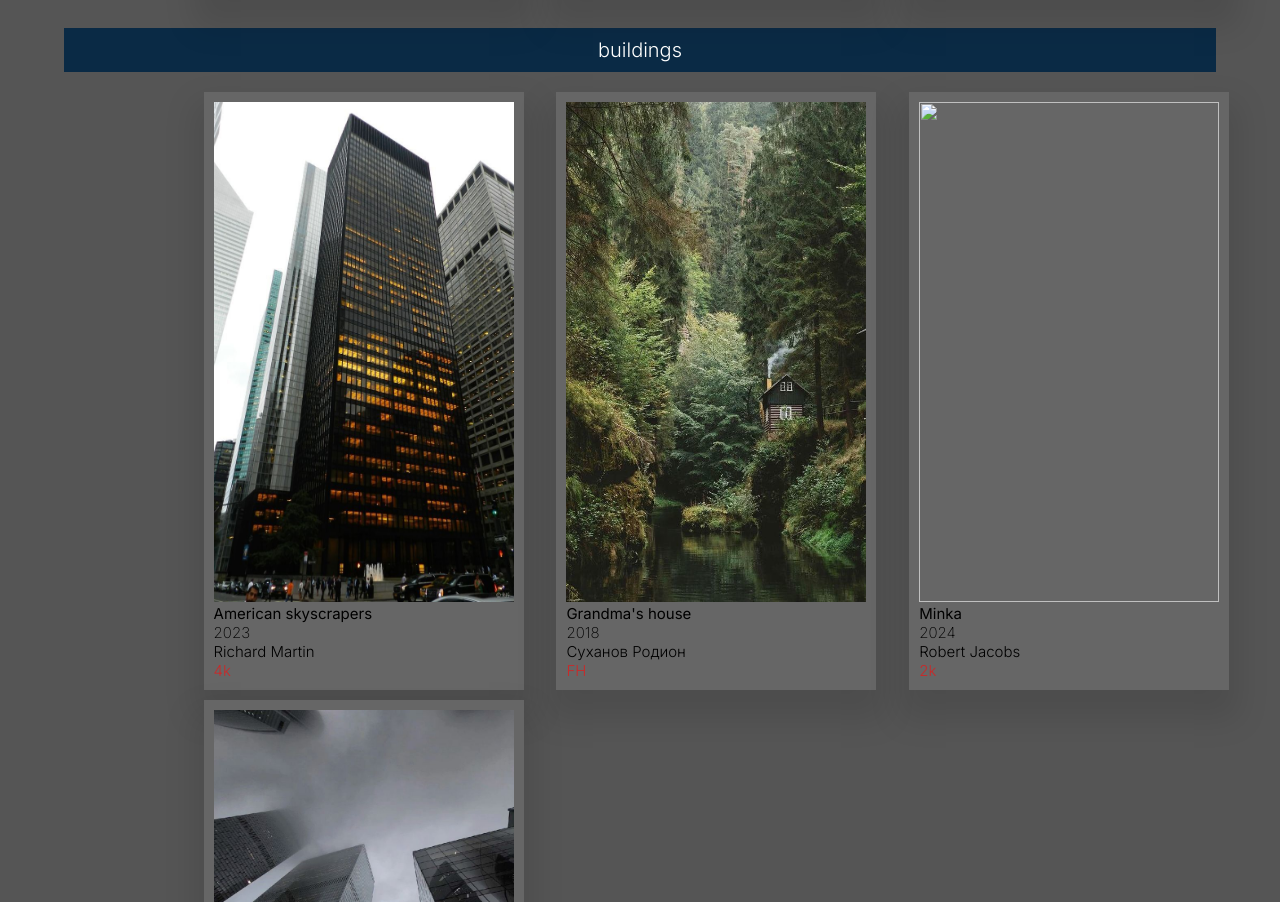
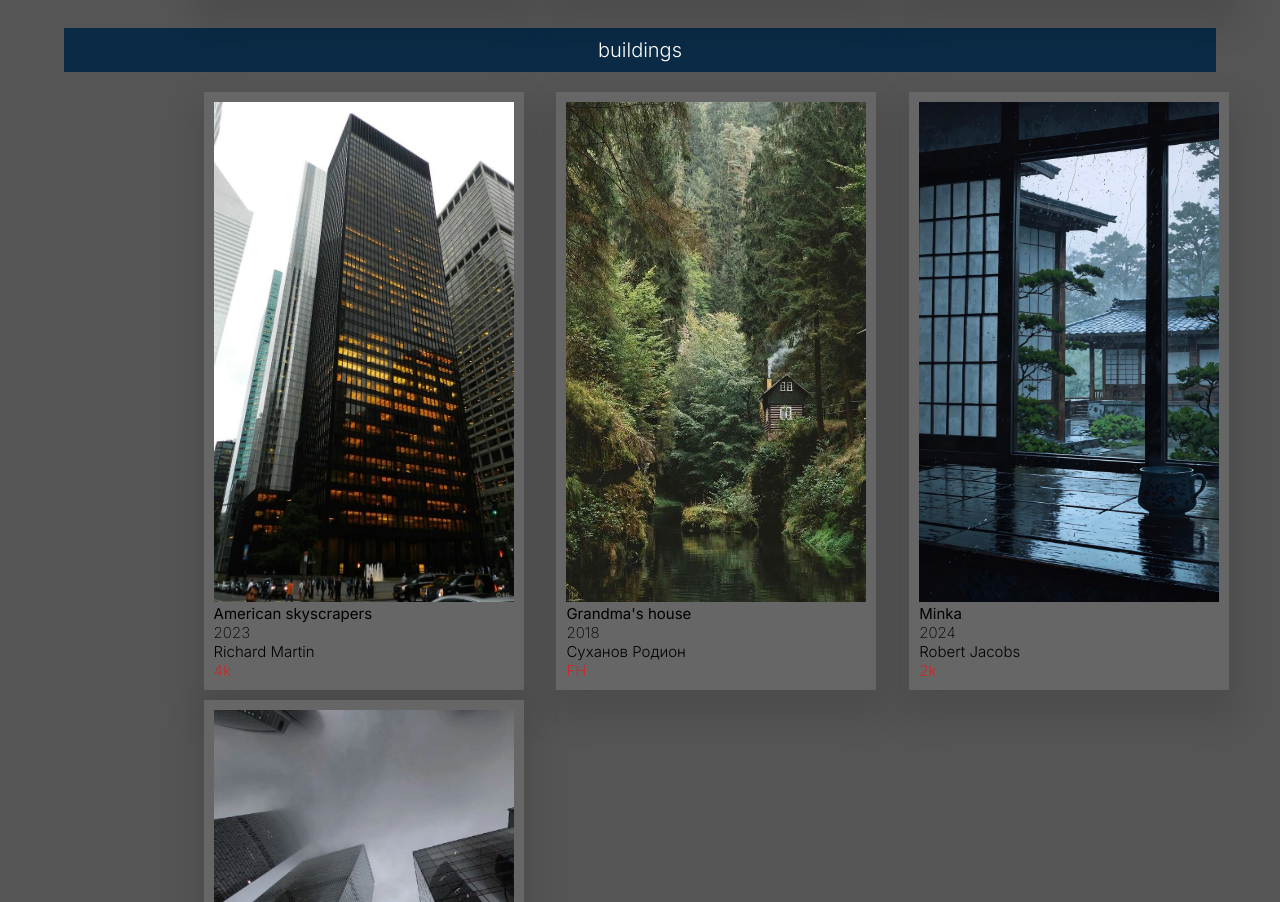
Before and after one commit to Georgebugs/coursework, a plain HTML site: page index.html in a window 1280 px wide. Shown: the part 1179-2081 px from the top of the page. Drawn offline with Linux system fonts and the light colour scheme; the site is published under a folder, as on GitHub Pages, so addresses that start at the root find nothing.

Commit message:
Update index.html

```diff
--- a/index.html
+++ b/index.html
@@ -151,7 +151,7 @@
         </div>
         <div class="logo53">
           <div>
-            <a href="index13.html"><img class="badfox" src="/imgfor/3.jpeg" /></a>
+            <a href="index13.html"><img class="badfox" src="imgfor/3.jpeg" /></a>
           </div>
 
           <div class="fo2">
```
